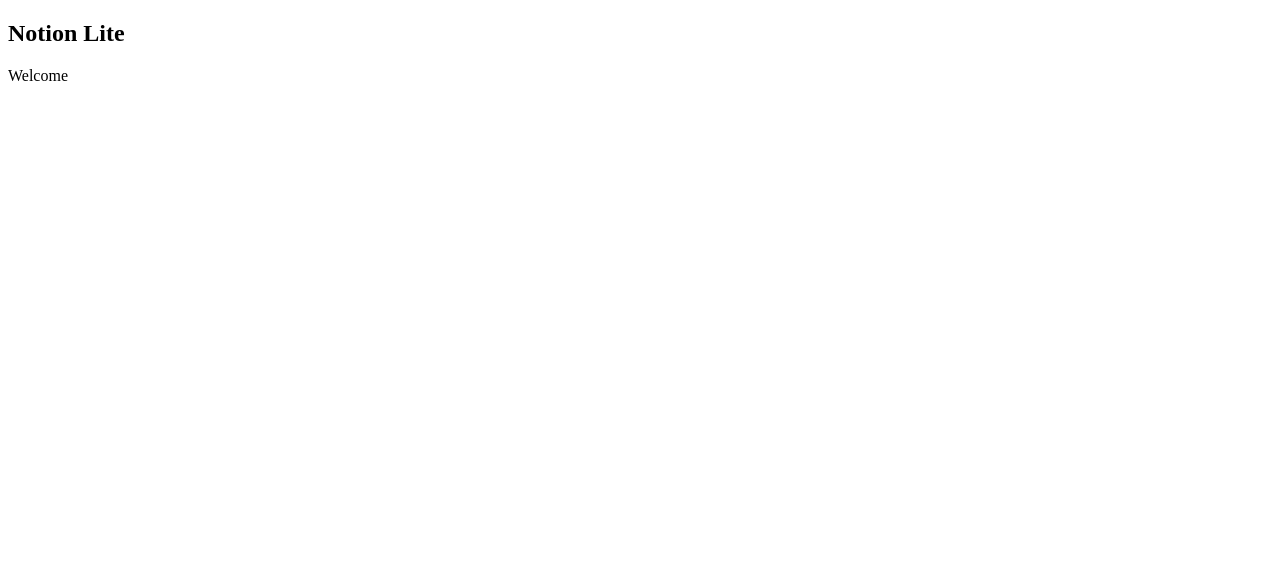
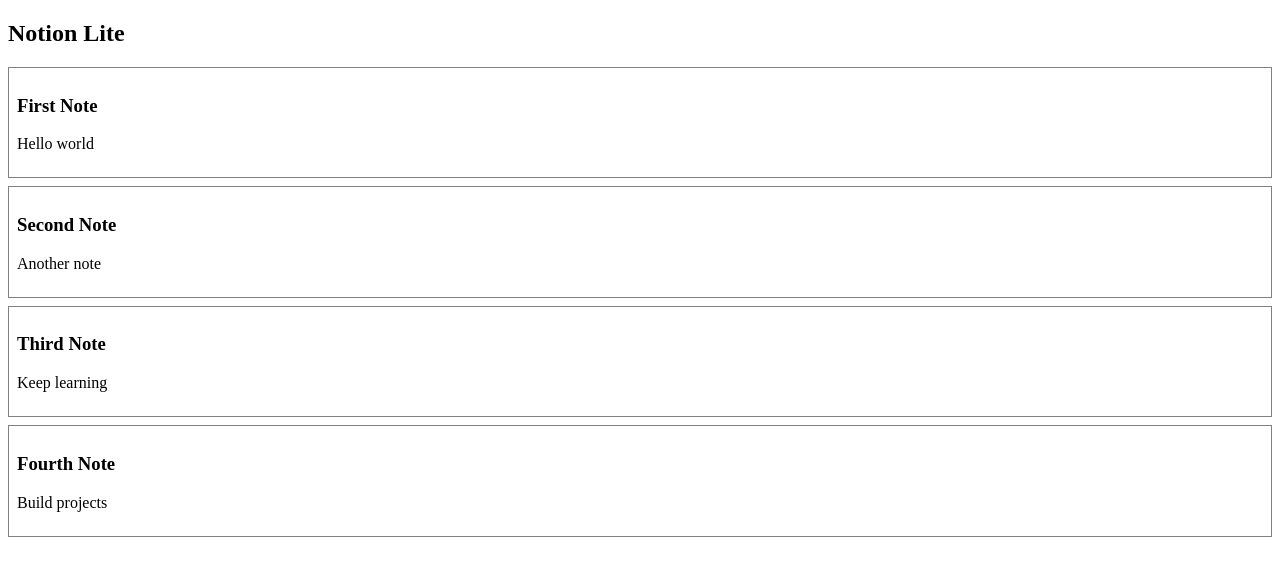
Before and after one commit to saifxss/notion-lite, a React (Vite) app: page / in a window 1280 px wide. Shown: the top 576 px of the page. Built offline with nearby package versions, Linux system fonts and the light colour scheme.

Commit message:
feat: render dynamic list of notes via props

```diff
--- a/src/App.tsx
+++ b/src/App.tsx
@@ -1,11 +1,20 @@
 import Header from "./components/Header";
+import NoteList from "./components/NoteList";
+import type { Note } from "./types/note";
+
+const mockNotes: Note[] = [
+  { id: 1, title: "First Note", content: "Hello world" },
+  { id: 2, title: "Second Note", content: "Another note" },
+  { id: 3, title: "Third Note", content: "Keep learning" },
+  { id: 4, title: "Fourth Note", content: "Build projects" },
+];
 
 function App() {
   return (
     <div>
       <Header />
       <main>
-        <p>Welcome</p>
+        <NoteList notes={mockNotes} />
       </main>
     </div>
   );
--- /dev/null
+++ b/src/components/NoteItem.tsx
@@ -0,0 +1,14 @@
+import type { Note } from "../types/note";
+
+interface NoteItemProps {
+  note: Note;
+}
+
+export default function NoteItem({ note }: NoteItemProps) {
+  return (
+    <div style={{ border: "1px solid gray", padding: "8px", marginBottom: "8px" }}>
+      <h3>{note.title}</h3>
+      <p>{note.content}</p>
+    </div>
+  );
+}
--- /dev/null
+++ b/src/components/NoteList.tsx
@@ -0,0 +1,16 @@
+import NoteItem from "./NoteItem";
+import type { Note } from "../types/note";
+
+interface NoteListProps {
+  notes: Note[];
+}
+
+export default function NoteList({ notes }: NoteListProps) {
+  return (
+    <div>
+      {notes.map((note) => (
+        <NoteItem key={note.id} note={note} />
+      ))}
+    </div>
+  );
+}
```
